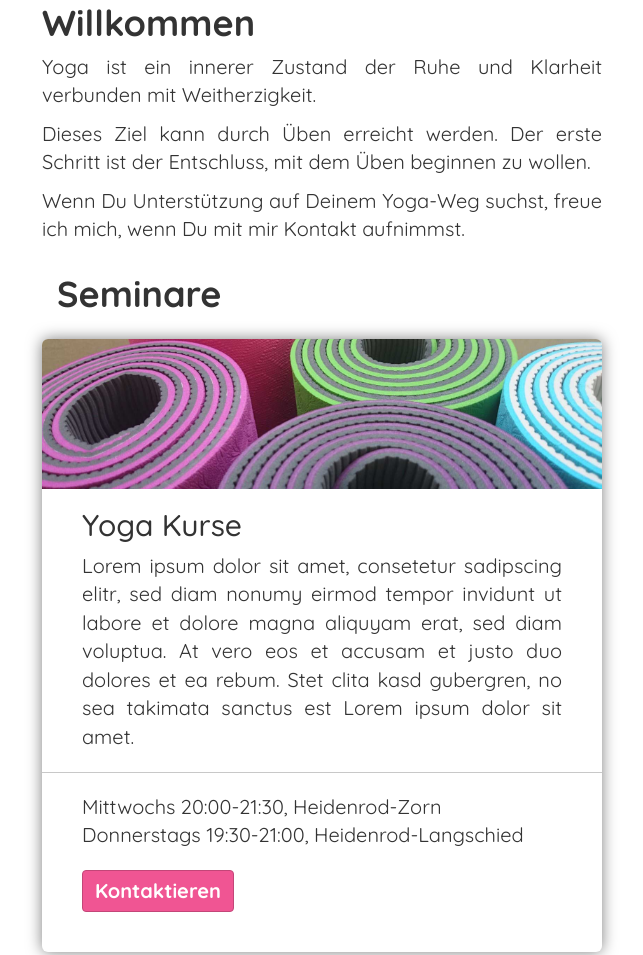
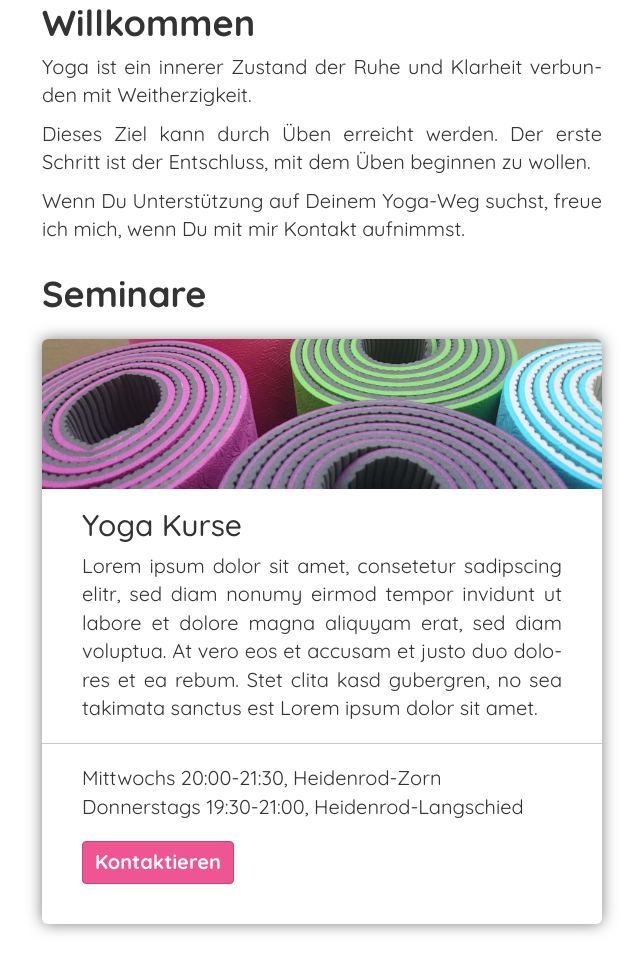
Before and after one commit to JonasDann/yoga-website, a website: page index.html in a window 1280 px wide. Shown: the part 817-1772 px from the top of the page, without its empty margins (318-961 px from the left). Drawn offline with nearby package versions, Linux system fonts and the light colour scheme.

Commit message:
Fixed some stuff

```diff
--- a/index.html
+++ b/index.html
@@ -113,7 +113,7 @@
             <a name="dates"></a>
             <div class="container-fluid dates">
                 <h1>Seminare</h1>
-                <div class="row">
+                <div>
                     <!--<div class="col-md-4">
                         <div style="display: none" class="workshop">
                             <div class="image">
--- a/main.less
+++ b/main.less
@@ -33,6 +33,7 @@ html, body {
 }
 
 body {
+    hyphens: auto;
 	margin: 0;
 	font-family: 'Quicksand', sans-serif;
     font-size: @large-font-size;
@@ -283,7 +284,7 @@ p:last-child {
     padding-right: 0;
 
     //max-width: 560px * 3 + 15px * 4;
-    max-width: 560px - 2 * 15px;
+    max-width: 560px;
 
     h1 {
         max-width: 560px;
```
Also changed, not shown: main.css.
